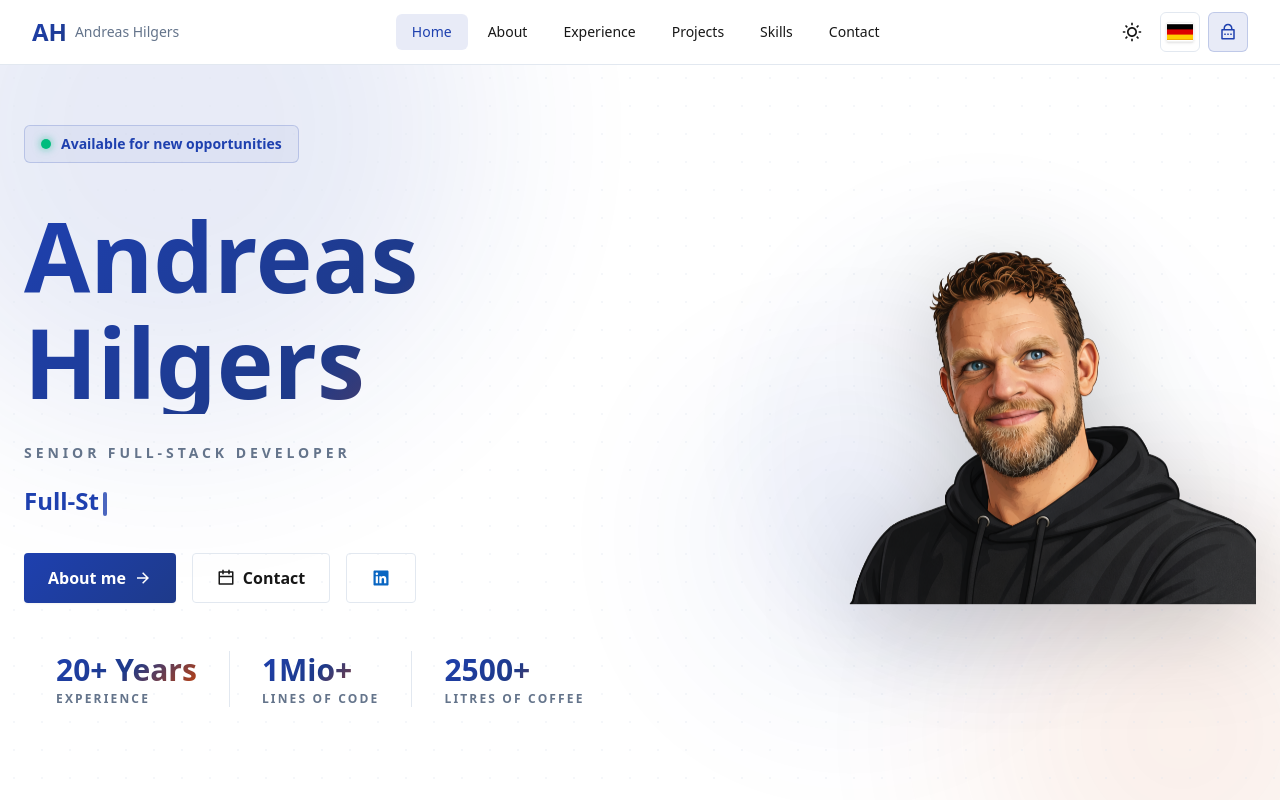
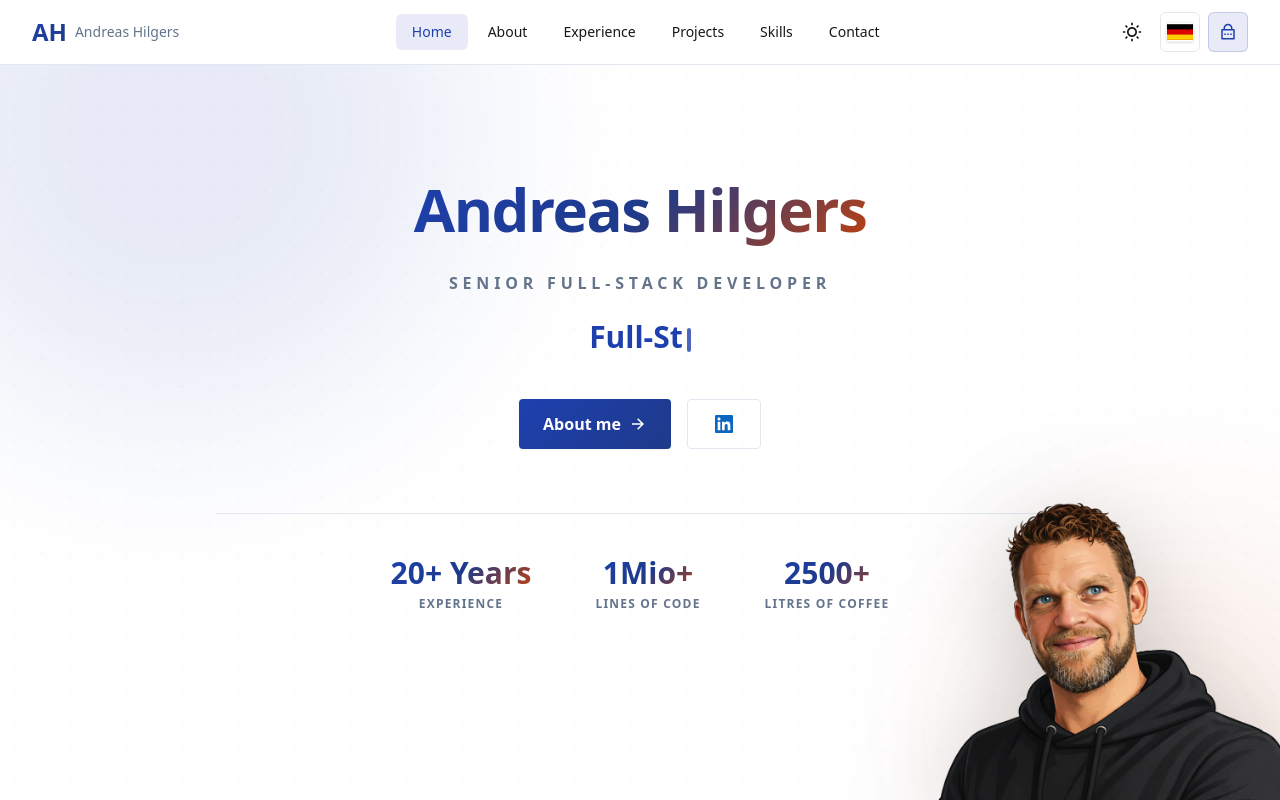
Before and after one commit to scriptlabs/andreashilgers.de, a Next.js app: page /en in a window 1280 px wide. Built offline with nearby package versions, Linux system fonts and the light colour scheme.

Commit message:
feat(home): center hero content, pin comic image, and fix scrollbar issues

```diff
--- a/src/app/[lang]/layout.tsx
+++ b/src/app/[lang]/layout.tsx
@@ -49,7 +49,7 @@ export default async function LocalizedLayout({
   return (
     <>
       <Navbar dict={dict} lang={lang} />
-      <div className="pt-16 min-h-screen">{children}</div>
+      <div className="pt-16">{children}</div>
     </>
   );
 }
--- a/src/app/[lang]/page.tsx
+++ b/src/app/[lang]/page.tsx
@@ -1,14 +1,10 @@
 import Link from "next/link";
 import * as React from "react";
-import Image from "next/image";
-import {
-  RiArrowRightLine,
-  RiCalendarLine,
-  RiLinkedinBoxFill,
-} from "react-icons/ri";
-import { FadeIn, TypingText, PulseCircle } from "@/components/animated-text";
+import { RiArrowRightLine, RiLinkedinBoxFill } from "react-icons/ri";
+import { FadeIn, TypingText } from "@/components/animated-text";
 import { getDictionary } from "@/lib/get-dictionary";
 import { Dictionary } from "@/lib/dictionary";
+import { FloatingComic } from "@/components/floating-comic";
 
 export async function generateStaticParams() {
   return [{ lang: "en" }, { lang: "de" }];
@@ -19,131 +15,85 @@ export default async function Home({ params }: { params: Promise<{ lang: string
   const dict = await getDictionary(lang as "de" | "en") as unknown as Dictionary;
 
   return (
-    <main className="min-h-[calc(100vh-64px)] overflow-x-hidden relative py-12 sm:py-0 flex items-center justify-center">
-      {/* Background Container to prevent unwanted scroll */}
-      <div className="absolute inset-0 overflow-hidden pointer-events-none -z-10">
-        <div className="bg-orb bg-orb-primary absolute -top-40 -left-40" />
-        <div className="bg-orb bg-orb-accent  absolute -bottom-20 -right-40" />
-        <div className="bg-orb bg-orb-mid    absolute top-1/2 right-1/4" />
+    <main className="relative w-full min-h-[calc(100vh-64px)] flex items-center justify-center pt-12 pb-24 md:pt-20 md:pb-40">
+      {/* Background Texture - Clipped strictly to prevent scrollbars */}
+      <div className="absolute inset-0 -z-10 overflow-hidden pointer-events-none">
+        <div className="absolute inset-0 bg-dot-grid opacity-[0.3]" />
 
-        {/* Subtle dot-grid texture */}
-        <div className="absolute inset-0 bg-dot-grid opacity-[0.35]" />
+        {/* Animated background orbs */}
+        <div className="bg-orb bg-orb-primary absolute -top-40 -left-40 opacity-20" />
+        <div className="bg-orb bg-orb-accent  absolute -bottom-20 -right-40 opacity-20" />
       </div>
 
-      {/* Hero */}
-      <section className="relative z-10 w-full">
-        <div className="max-w-7xl mx-auto px-6 py-12 md:py-0">
-          <div className="grid grid-cols-1 lg:grid-cols-12 gap-12 items-center">
+      {/* Comic Image - Fixed to bottom right (Client Component) */}
+      <FloatingComic src="/images/me_comic.png" alt={dict.hero.name} />
 
-            {/* Left Column: Content */}
-            <div className="lg:col-span-7 text-center lg:text-left flex flex-col items-center lg:items-start order-2 lg:order-1">
-              {/* Availability badge */}
-              <FadeIn direction="down" delay={0.1}>
-                <div className="inline-flex items-center gap-2.5 px-4 py-2 text-[var(--primary)] text-xs sm:text-sm font-bold mb-10 select-none border border-[var(--primary)]/20 bg-[var(--primary)]/5 rounded-md">
-                  <PulseCircle />
-                  {dict.hero.badge}
-                </div>
-              </FadeIn>
-
+      {/* Hero Content - Centered */}
+      <section className="relative z-10 w-full max-w-4xl mx-auto px-6 text-center">
         {/* Name */}
         <FadeIn direction="down" delay={0.3}>
-                <h1 className="text-4xl sm:text-7xl md:text-8xl font-black tracking-normal leading-[1.1] pb-4 mb-3 sm:px-0">
-                  <span className="hero-gradient inline-block pr-2 sm:pr-4">{dict.hero.name}</span>
+          <h1 className="text-3xl sm:text-4xl md:text-5xl lg:text-6xl font-black tracking-tight leading-tight pb-2 mb-4 whitespace-nowrap px-4">
+            <span className="hero-gradient inline-block px-2">{dict.hero.name}</span>
           </h1>
         </FadeIn>
 
         {/* Role */}
         <FadeIn direction="down" delay={0.5}>
-                <p className="text-[10px] sm:text-xs md:text-sm text-[var(--secondary)] font-bold uppercase tracking-[0.2em] sm:tracking-[0.28em] mb-5 leading-relaxed">
+          <p className="text-xs sm:text-sm md:text-base text-[var(--secondary)] font-bold uppercase tracking-[0.3em] mb-6">
             {dict.hero.role}
           </p>
         </FadeIn>
 
         {/* Typing animation */}
         <FadeIn direction="down" delay={0.7}>
-                <div className="h-12 sm:h-8 md:h-10 mb-7">
+          <div className="h-12 sm:h-10 mb-10">
             <TypingText
               texts={dict.hero.typing_texts}
               speed={80}
               pauseDuration={2500}
               deleteSpeed={40}
-                    className="text-lg sm:text-xl md:text-2xl font-bold"
+              className="text-xl sm:text-2xl md:text-3xl font-bold"
             />
           </div>
         </FadeIn>
 
         {/* CTA Buttons */}
         <FadeIn direction="up" delay={0.9}>
-                <div className="flex flex-col sm:flex-row justify-center lg:justify-start gap-4 mb-12">
+          <div className="flex flex-col sm:flex-row justify-center gap-4 mb-16">
             <Link
               href={`/${lang}/about`}
-                    className="btn-primary px-7 py-3.5 sm:py-3 text-base rounded-md font-bold flex items-center justify-center gap-2"
+              className="btn-primary px-8 py-4 text-base rounded-md font-bold flex items-center justify-center gap-2 shadow-xl shadow-[var(--primary)]/20"
             >
               {dict.hero.cta_primary}
               <RiArrowRightLine size={18} />
-                  </Link>
-                  <Link
-                    href={`/${lang}/contact`}
-                    className="btn-outline px-7 py-3.5 sm:py-3 text-base rounded-md font-bold flex items-center justify-center gap-2"
-                  >
-                    <RiCalendarLine size={18} />
-                    {dict.hero.cta_secondary}
             </Link>
             <a
               href="https://linkedin.com/in/andreashilgers"
               target="_blank"
               rel="noopener noreferrer"
-                    className="btn-outline px-7 py-3.5 sm:py-3 text-base rounded-md font-bold flex items-center justify-center gap-2"
+              className="btn-outline px-5 py-4 rounded-md font-bold flex items-center justify-center transition-all hover:bg-[#0a66c2]/5"
               title="LinkedIn Profile"
             >
-                    <RiLinkedinBoxFill size={20} className="text-[#0a66c2]" />
-                    <span className="sm:hidden">LinkedIn</span>
+              <RiLinkedinBoxFill size={24} className="text-[#0a66c2]" />
             </a>
           </div>
         </FadeIn>
 
         {/* Stats row */}
         <FadeIn direction="up" delay={1.1}>
-                <div className="flex justify-center lg:justify-start items-center sm:items-stretch mb-8 overflow-x-auto no-scrollbar">
-                  {dict.hero.stats.map((stat, idx) => (
-                    <div
-                      key={stat.label}
-                      className={`px-3 sm:px-6 md:px-8 text-center lg:text-left ${idx > 0 ? "border-l border-[var(--border)]" : ""}`}
-                    >
-                      <p className="text-lg sm:text-2xl md:text-3xl font-black hero-gradient leading-tight">
+          <div className="flex justify-center items-center gap-x-8 sm:gap-x-12 md:gap-x-16 border-t border-[var(--border)] pt-10">
+            {dict.hero.stats.map((stat) => (
+              <div key={stat.label} className="text-center">
+                <p className="text-2xl sm:text-3xl font-black hero-gradient leading-tight">
                   {stat.value}
                 </p>
-                      <p className="text-[8px] sm:text-[10px] md:text-xs uppercase tracking-[0.12em] sm:tracking-[0.18em] text-[var(--secondary)] font-semibold mt-1 sm:mt-0.5 whitespace-nowrap">
+                <p className="text-[10px] sm:text-xs uppercase tracking-widest text-[var(--secondary)] font-bold mt-1">
                   {stat.label}
                 </p>
               </div>
             ))}
           </div>
         </FadeIn>
-            </div>
-
-            {/* Right Column: Visual */}
-            <div className="lg:col-span-5 flex justify-center lg:justify-end order-1 lg:order-2">
-              <FadeIn direction="left" delay={0.5}>
-                <div className="relative w-64 h-64 sm:w-80 sm:h-80 md:w-[450px] md:h-[450px] lg:w-[500px] lg:h-[500px]">
-                  {/* Decorative backdrop for the comic image */}
-                  <div className="absolute inset-0 bg-gradient-to-tr from-[var(--primary)]/10 to-transparent rounded-full blur-2xl animate-pulse" />
-
-                  <div className="relative w-full h-full animate-float">
-                    <Image
-                      src="/images/me_comic.png"
-                      alt={dict.hero.name}
-                      fill
-                      priority
-                      className="object-contain drop-shadow-[0_20px_50px_rgba(0,0,0,0.2)]"
-                    />
-                  </div>
-                </div>
-              </FadeIn>
-            </div>
-
-          </div>
-        </div>
       </section>
     </main>
   );
--- a/src/app/globals.css
+++ b/src/app/globals.css
@@ -133,6 +133,7 @@ body {
   -moz-osx-font-smoothing: grayscale;
   margin: 0;
   padding: 0;
+  overflow-x: hidden;
 }
 
 /* Gradient Text */
@@ -442,6 +443,30 @@ body {
   box-shadow: 0 0 0 1px var(--primary), 0 8px 32px rgba(0,0,0,0.1);
 }
 
+/* Button glow effect */
+.btn-glow {
+  position: relative;
+  overflow: hidden;
+}
+
+.btn-glow::before {
+  content: "";
+  position: absolute;
+  inset: 0;
+  background: linear-gradient(135deg, rgba(37, 99, 235, 0.1) 0%, transparent 50%, rgba(37, 99, 235, 0.05) 100%);
+  border-radius: inherit;
+  z-index: 0;
+}
+
+.btn-glow:hover::before {
+  background: linear-gradient(135deg, rgba(37, 99, 235, 0.2) 0%, transparent 50%, rgba(37, 99, 235, 0.1) 100%);
+}
+
+.btn-glow > * {
+  position: relative;
+  z-index: 1;
+}
+
 /* Shimmer effect for skill / project cards */
 @keyframes shimmer {
   0%   { background-position: -200% center; }
--- a/src/app/layout.tsx
+++ b/src/app/layout.tsx
@@ -49,11 +49,11 @@ export default function RootLayout({
   children: React.ReactNode;
 }) {
   return (
-    <html lang="de" suppressHydrationWarning data-scroll-behavior="smooth">
+    <html lang="de" suppressHydrationWarning>
       <head>
         <link rel="author" href="/humans.txt" />
       </head>
-      <body className={`${geistSans.variable} ${geistMono.variable} antialiased overflow-x-hidden max-w-[100vw]`} suppressHydrationWarning>
+      <body className={`${geistSans.variable} ${geistMono.variable} antialiased`} suppressHydrationWarning>
         <ConsoleLogger />
         <ThemeProvider>
           {children}
```
Lines whose indentation alone changed are shown as unchanged.
